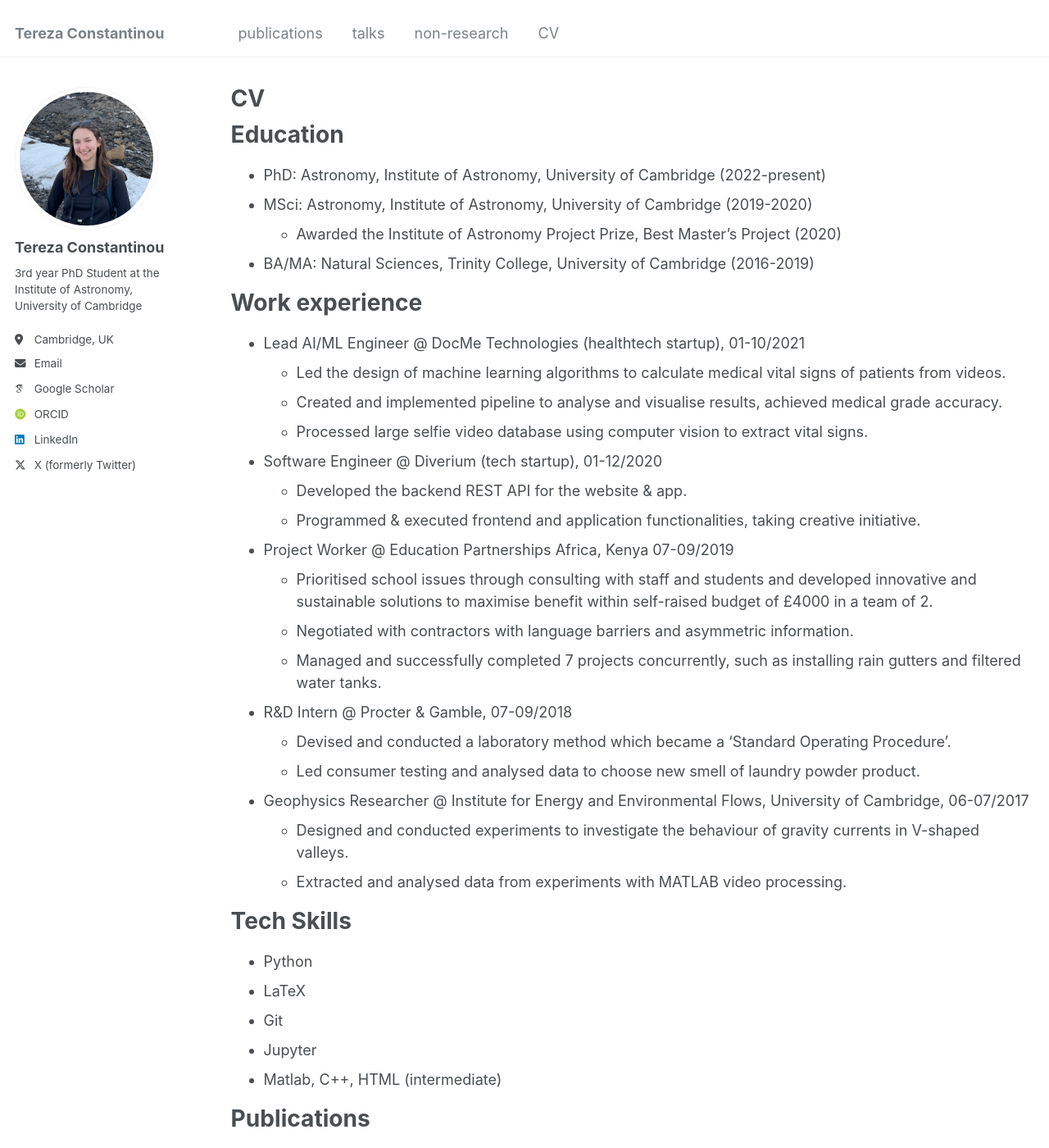
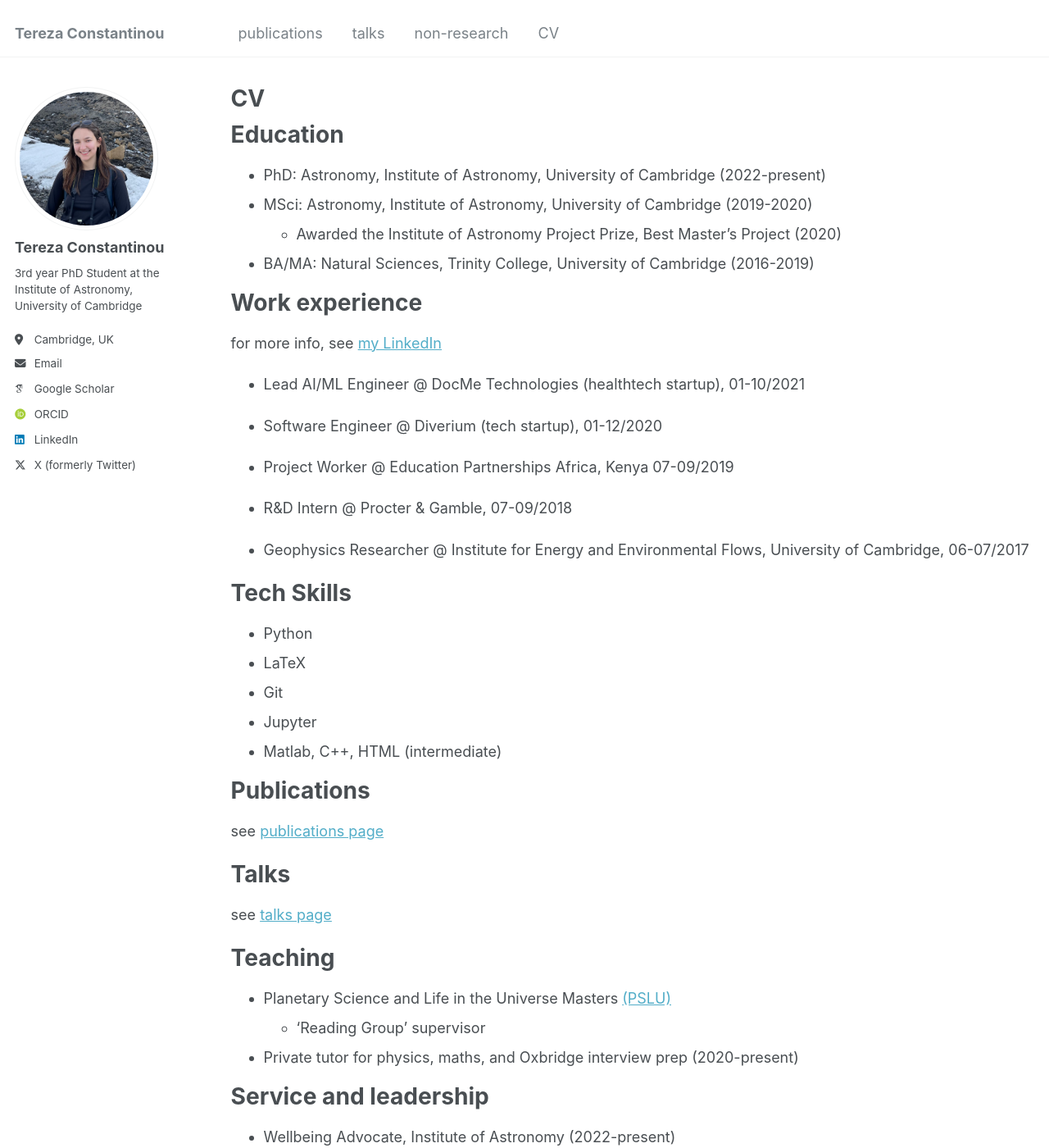
Before and after one commit to terezaconst/terezaconst.github.io, a Jekyll site: the page built from _pages/cv.md, in a window 1280 px wide and 1400 px high. Shown: the whole window at 82% size. Built offline with Jekyll 4.4.1, drawn with Linux system fonts in a browser that asks for light colours; some web fonts are replaced; some of the changed text lies outside the part shown.

Commit message:
Update cv.md

```diff
--- a/_pages/cv.md
+++ b/_pages/cv.md
@@ -18,27 +18,17 @@ Education
 
 Work experience
 ======
+for more info, see [my LinkedIn](https://www.linkedin.com/in/terezaconst/)
+
 * Lead AI/ML Engineer @ DocMe Technologies (healthtech startup), 01-10/2021
-  * Led the design of machine learning algorithms to calculate medical vital signs of patients from videos.
-  * Created and implemented pipeline to analyse and visualise results, achieved medical grade accuracy.
-  * Processed large selfie video database using computer vision to extract vital signs.
 
 * Software Engineer @ Diverium (tech startup), 01-12/2020
-  *  Developed the backend REST API for the website & app.
-  *  Programmed & executed frontend and application functionalities, taking creative initiative.
 
 * Project Worker @ Education Partnerships Africa, Kenya 07-09/2019
-  * Prioritised school issues through consulting with staff and students and developed innovative and sustainable solutions to maximise benefit within self-raised budget of £4000 in a team of 2.
-  * Negotiated with contractors with language barriers and asymmetric information.
-  * Managed and successfully completed 7 projects concurrently, such as installing rain gutters and filtered water tanks.
 
 * R&D Intern @ Procter & Gamble, 07-09/2018
-  * Devised and conducted a laboratory method which became a ‘Standard Operating Procedure’.
-  * Led consumer testing and analysed data to choose new smell of laundry powder product.
 
 * Geophysics  Researcher @ Institute for Energy and Environmental Flows, University of Cambridge, 06-07/2017
-  * Designed and conducted experiments to investigate the behaviour of gravity currents in V-shaped valleys.
-  * Extracted and analysed data from experiments with MATLAB video processing.
 
 
 Tech Skills
```
Also changed, not shown: other parts of _pages/cv.md (+0 -3 lines).
